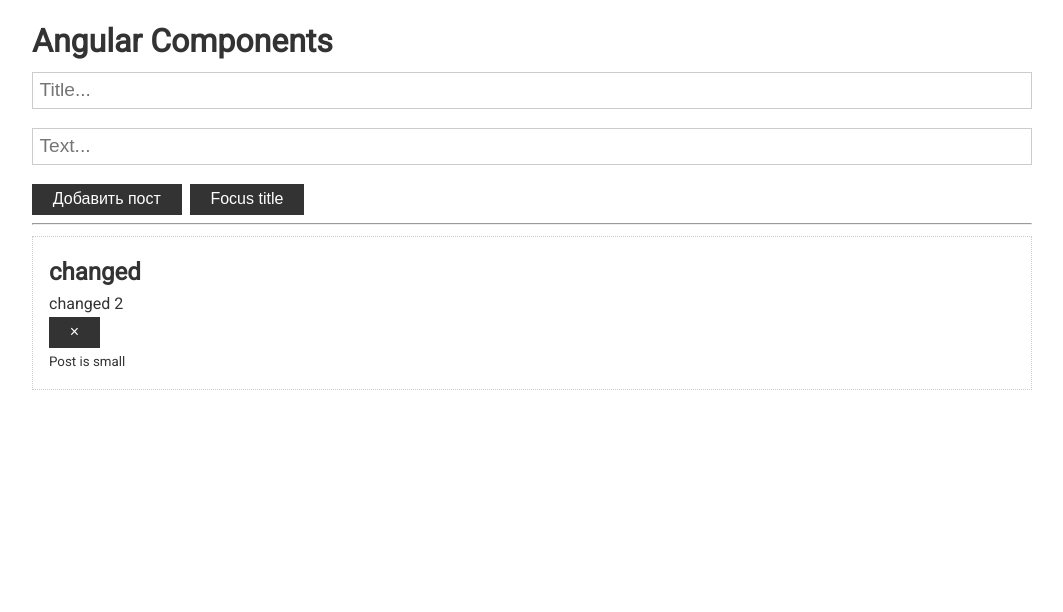
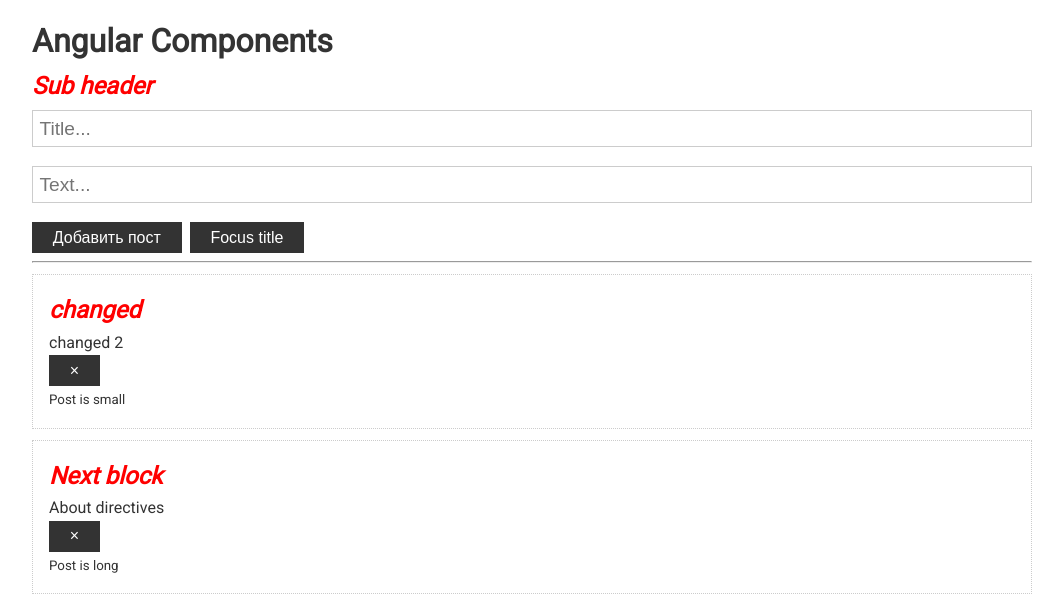
Before and after one commit to Gchapliy/angular-basics, an Angular app: page / in a window 1280 px wide. Shown: the top 612 px of the page, without its empty margins (108-1171 px from the left). Built offline with nearby package versions, Linux system fonts and the light colour scheme.

Commit message:
view encapsulation

```diff
--- a/src/app/app.component.html
+++ b/src/app/app.component.html
@@ -1,5 +1,7 @@
 <div class="container">
   <h1>Angular Components</h1>
+
+  <h2>Sub header</h2>
 
   <app-post-form
     (onAdd)="updatePosts($event)"
--- a/src/app/app.component.ts
+++ b/src/app/app.component.ts
@@ -15,7 +15,7 @@
 
   posts: Post[] = [
     {title: 'I want to learn Angular', text: 'I am still learning components', id: 1},
-   // {title: 'Next block', text: 'About directives', id: 2}
+    {title: 'Next block', text: 'About directives', id: 2}
   ];
 
   ngOnInit(): void {
--- a/src/app/post/post.component.scss
+++ b/src/app/post/post.component.scss
@@ -0,0 +1,5 @@
+h2 {
+  font-weight: bold;
+  font-style: italic;
+  color: red;
+}
--- a/src/app/post/post.component.ts
+++ b/src/app/post/post.component.ts
@@ -14,7 +14,7 @@
   OnDestroy,
   OnInit,
   Output,
-  SimpleChanges
+  SimpleChanges, ViewEncapsulation
 } from '@angular/core';
 import {Post} from '../app.component';
 
@@ -22,7 +22,8 @@
   selector: 'app-post',
   templateUrl: './post.component.html',
   styleUrls: ['./post.component.scss'],
-  changeDetection: ChangeDetectionStrategy.OnPush
+  changeDetection: ChangeDetectionStrategy.OnPush,
+  encapsulation: ViewEncapsulation.None
 })
 export class PostComponent implements OnInit, OnChanges, DoCheck, AfterContentInit, AfterContentChecked,
   AfterViewInit, AfterViewChecked, OnDestroy {
```
